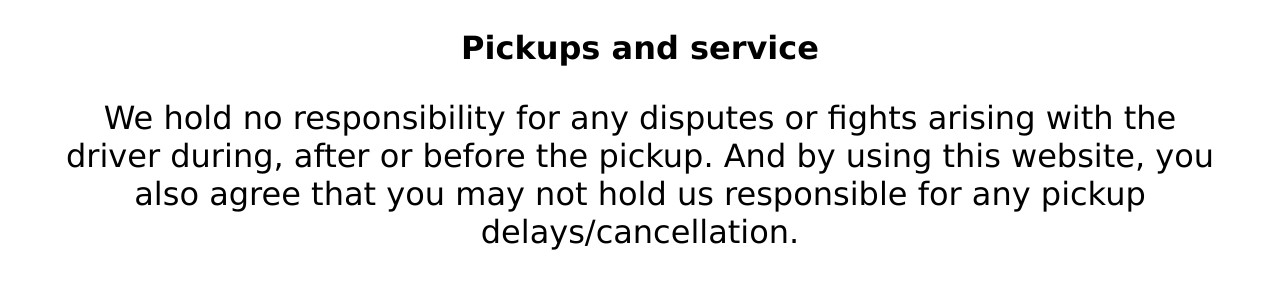
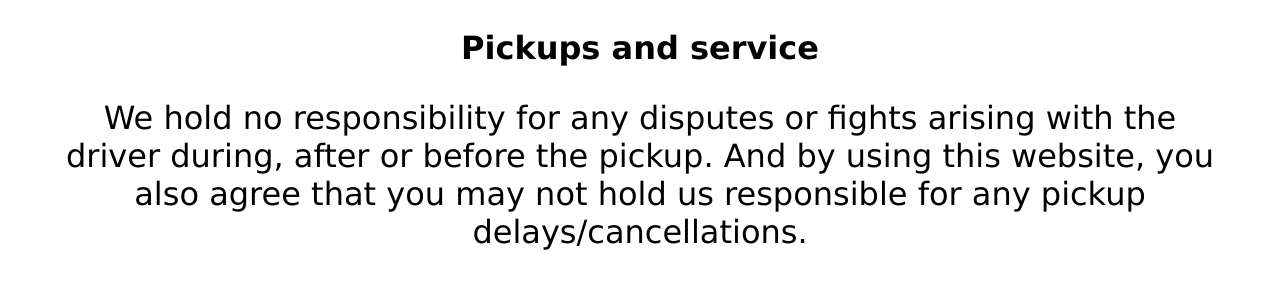
Before and after one commit to TakshPSingh/booksforsociety.com, a website: page public/terms.html in a window 1280 px wide. Shown: the part 1626-1912 px from the top of the page. Drawn offline with nearby package versions, Linux system fonts and the light colour scheme; no server answers.

Commit message:
Cancellation -> cancellations

```diff
--- a/public/terms.html
+++ b/public/terms.html
@@ -56,7 +56,7 @@
                 Pickups and service
              </p>
             <p align="center">
-                We hold no responsibility for any disputes or fights arising with the driver during, after or before the pickup. And by using this website, you also agree that you may not hold us responsible for any pickup delays/cancellation.
+                We hold no responsibility for any disputes or fights arising with the driver during, after or before the pickup. And by using this website, you also agree that you may not hold us responsible for any pickup delays/cancellations.
             </p>
 
                 <p align="center" class="bold">
```
